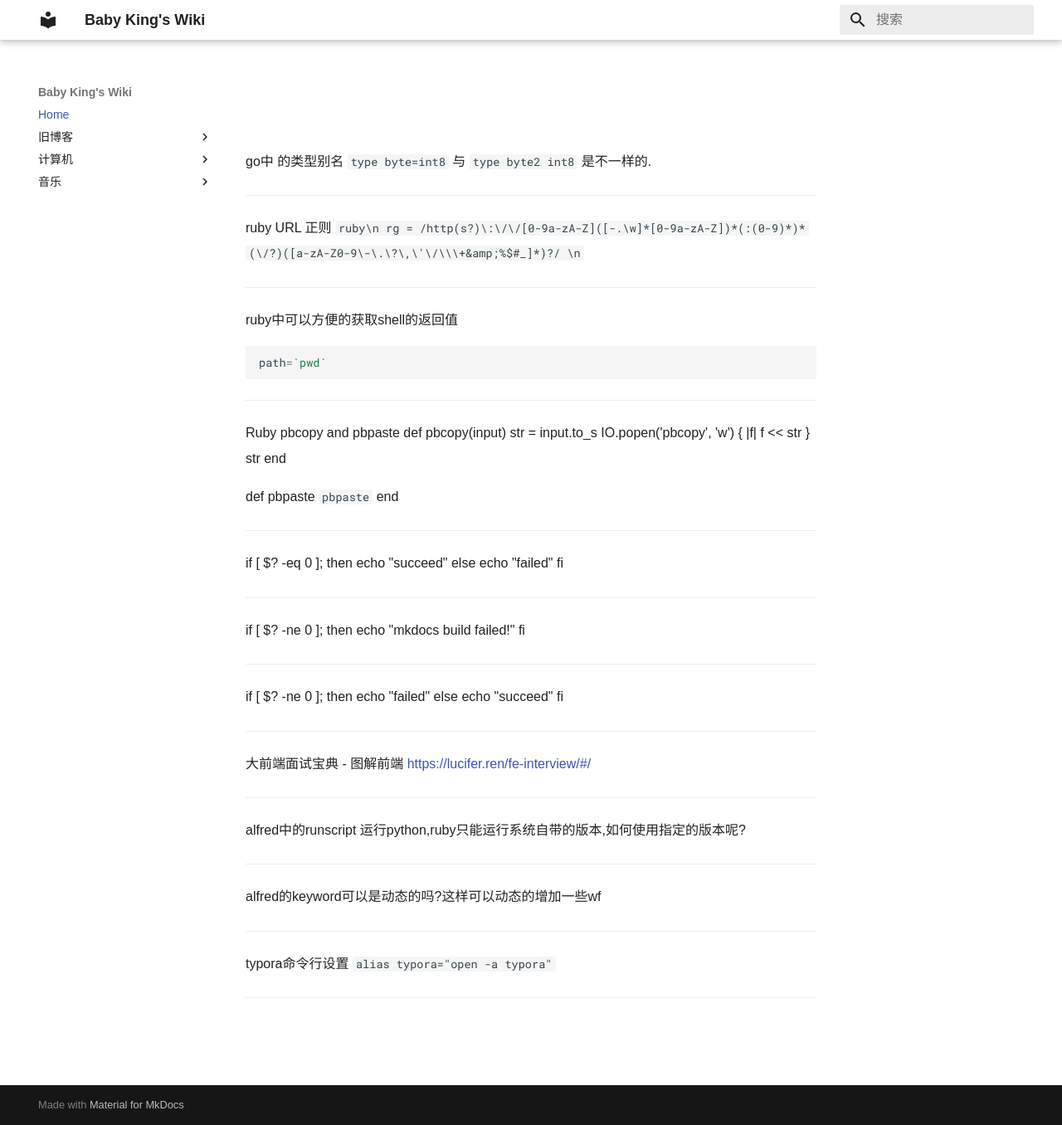
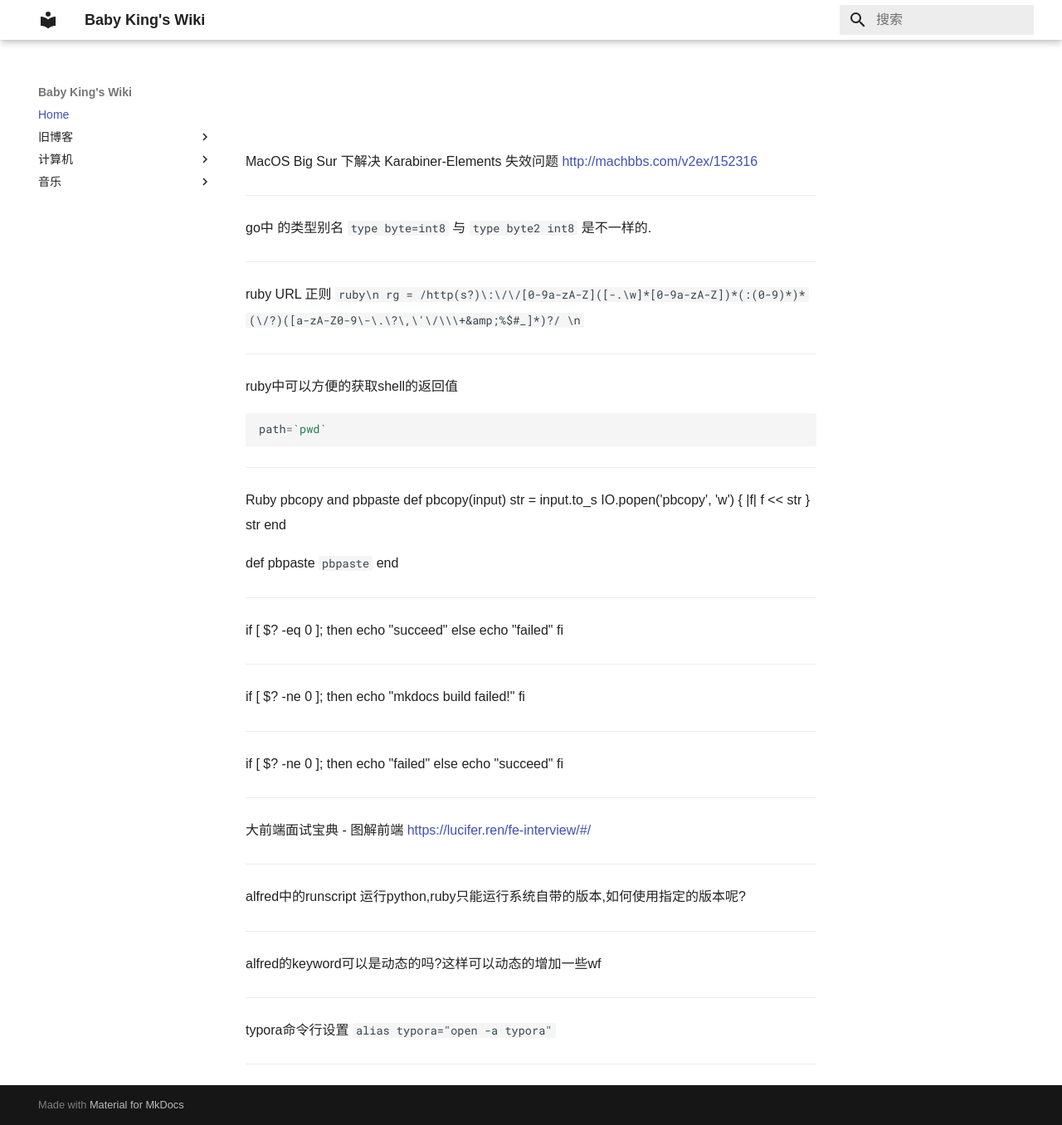
Before and after one commit to babyking/wiki, an MkDocs documentation site: the page built from wiki/index.md, in a window 1280 px wide and 1356 px high. Shown: the whole window at 83% size. Built offline with MkDocs 1.6.1 and Material for MkDocs 9.7.7, drawn with Linux system fonts in a browser that asks for light colours.

Commit message:
quick commit

````diff
--- a/wiki/index.md
+++ b/wiki/index.md
@@ -1,4 +1,6 @@
 #
+MacOS Big Sur 下解决 Karabiner-Elements 失效问题 http://machbbs.com/v2ex/152316
+___
 go中 的类型别名 `type byte=int8` 与 `type byte2 int8` 是不一样的.
 ___
 ruby URL 正则  ```ruby\n rg = /http(s?)\:\/\/[0-9a-zA-Z]([-.\w]*[0-9a-zA-Z])*(:(0-9)*)*(\/?)([a-zA-Z0-9\-\.\?\,\'\/\\\+&amp;%$#_]*)?/ \n```
````
